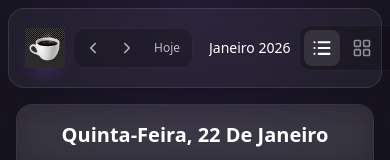
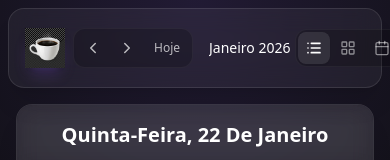
Before and after one commit to terapeutabeatrizmelo-spec/agenda, a React (Vite) app: page / in a window 390 px wide. Shown: the top 160 px of the page. Built offline with nearby package versions, Linux system fonts and the light colour scheme.

Commit message:
fix(mobile): force compact layout for header icons

```diff
--- a/src/components/layout/Header.tsx
+++ b/src/components/layout/Header.tsx
@@ -69,9 +69,9 @@ export const Header: React.FC<HeaderProps> = ({
                 </h2>
             </div>
 
-            <div className="flex items-center gap-2 md:gap-4 shrink-0 pl-2">
+            <div className="flex items-center gap-1.5 md:gap-4 shrink-0 pl-1 md:pl-2">
                 {/* View Switcher - Icons on Mobile, Text on Desktop */}
-                <div className="flex bg-black/20 p-1 rounded-xl border border-white/5 gap-1">
+                <div className="flex bg-black/20 p-0.5 md:p-1 rounded-xl border border-white/5 gap-0.5 md:gap-1">
                     {(['day', 'week', 'month'] as const).map((mode) => {
                         const Icon = ViewIcon[mode];
                         const labels = { day: 'Dia', week: 'Semana', month: 'Mês' };
@@ -83,21 +83,21 @@ export const Header: React.FC<HeaderProps> = ({
                                 onClick={() => onViewChange(mode)}
                                 className={`
                                     relative flex items-center justify-center
-                                    w-9 h-9 md:w-auto md:h-auto md:px-4 md:py-1.5
+                                    min-w-[32px] w-8 h-8 md:w-auto md:h-auto md:px-4 md:py-1.5
                                     rounded-lg text-sm font-medium transition-all duration-200
                                     ${isActive ? 'text-white bg-white/10 shadow-sm' : 'text-white/50 hover:text-white hover:bg-white/5'}
                                 `}
                                 title={labels[mode]}
                             >
                                 <span className="hidden md:inline">{labels[mode]}</span>
-                                <Icon size={20} className={`${isActive ? 'stroke-[2.5px]' : ''}`} />
+                                <Icon size={16} className={`md:hidden ${isActive ? 'stroke-[2.5px]' : ''}`} />
                             </button>
                         );
                     })}
                 </div>
 
-                <Button onClick={onAddClick} variant="primary" className="shadow-violet-500/20 !p-2 md:!px-4 md:!py-2 w-9 h-9 md:w-auto md:h-auto flex items-center justify-center">
-                    <Plus size={20} />
+                <Button onClick={onAddClick} variant="primary" className="shadow-violet-500/20 !p-0 !w-8 !h-8 md:!w-auto md:!h-auto md:!px-4 md:!py-2 flex items-center justify-center">
+                    <Plus size={18} />
                     <span className="hidden md:inline ml-2">Novo</span>
                 </Button>
             </div>
```
